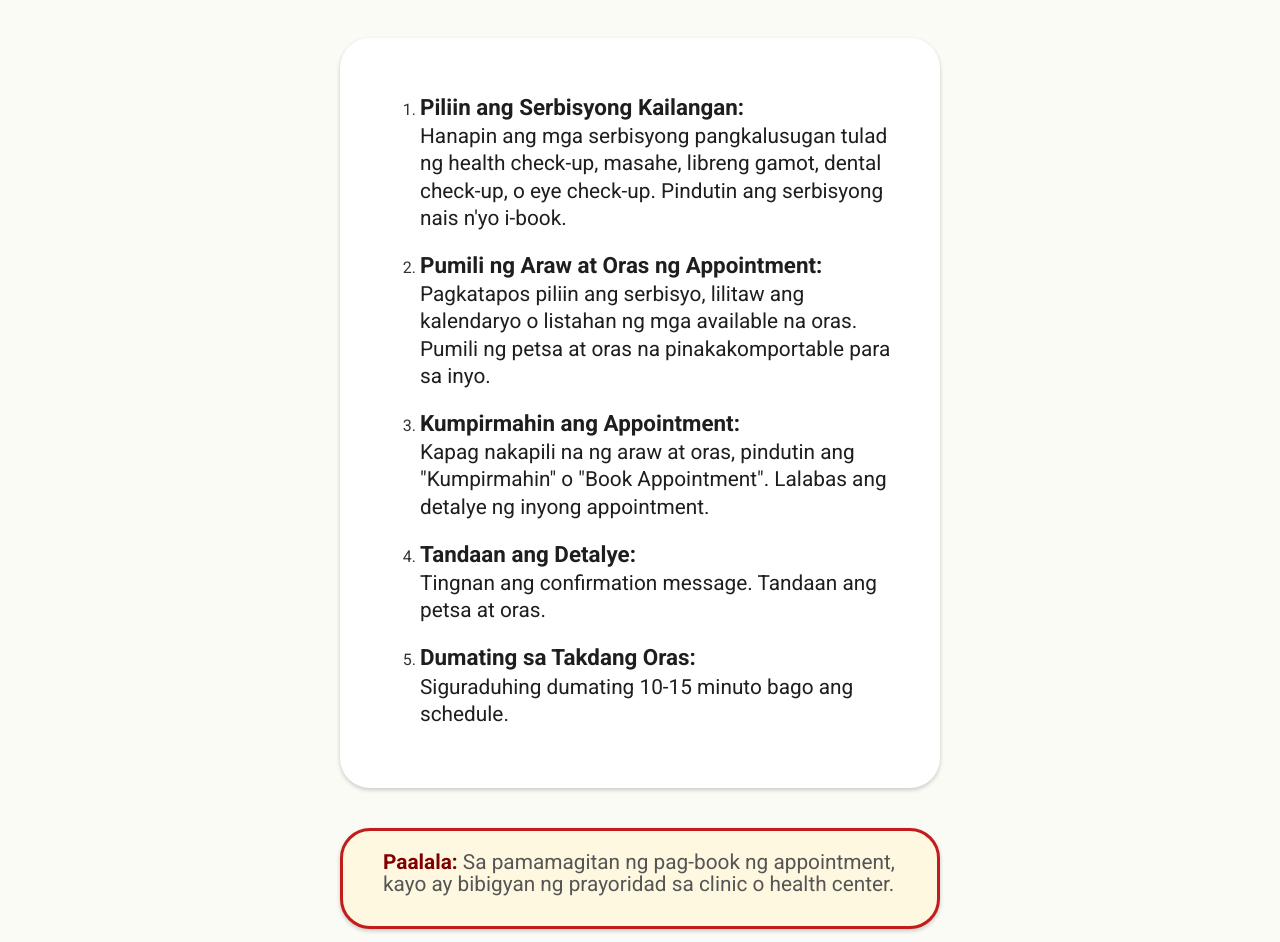
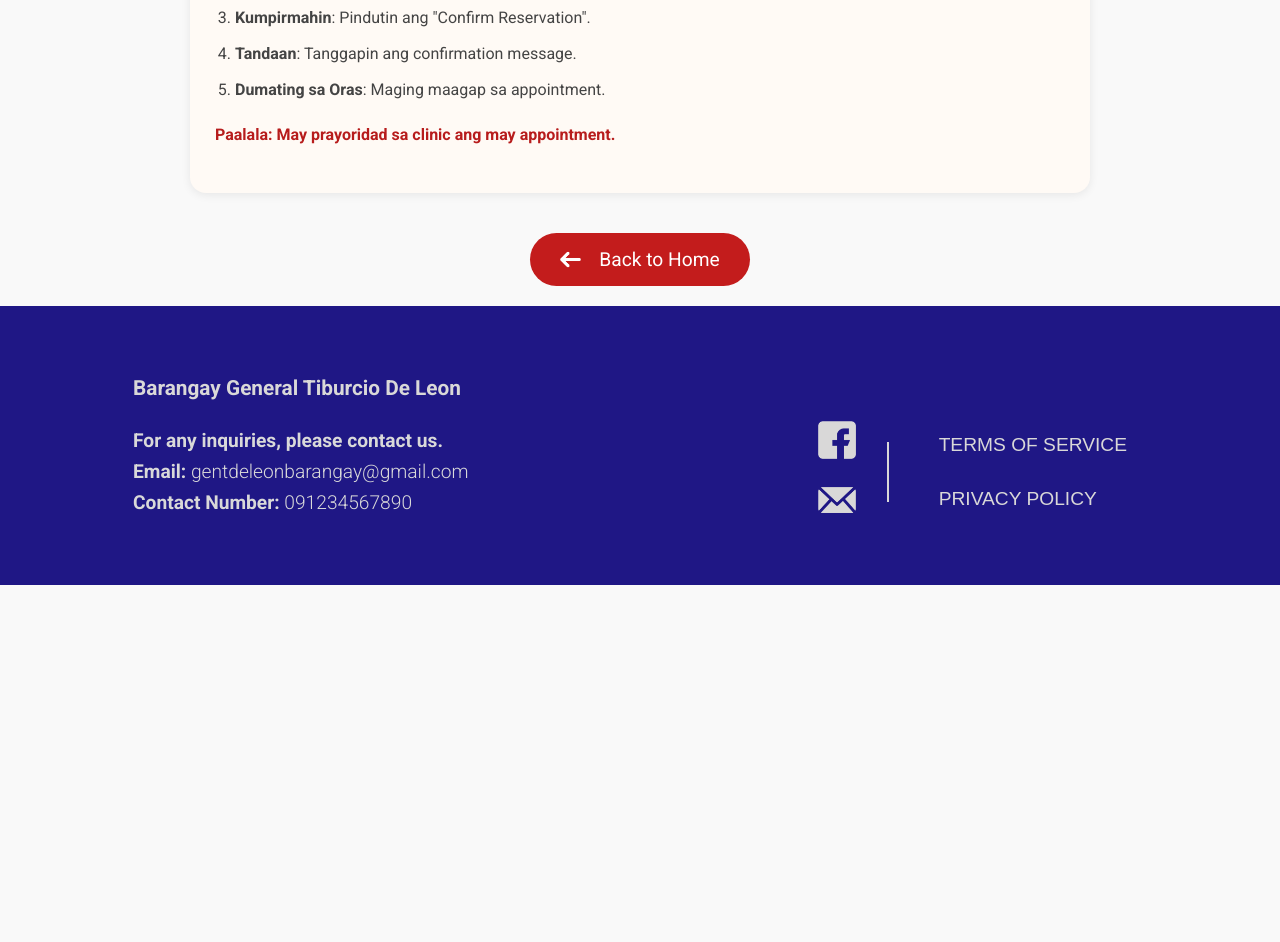
Before and after one commit to Gothboi26/SeniorWEb, a React (Create React App) app in the folder companion/: page /senior-care in a window 1280 px wide. Shown: the part 270-1212 px from the top of the page. After the commit the page ends 885 px from the top, so only its background shows below. Built offline with nearby package versions, Linux system fonts and the light colour scheme.

Commit message:
update the ui

```diff
--- a/companion/src/SeniorCare.css
+++ b/companion/src/SeniorCare.css
@@ -1,280 +1,265 @@
-/* Main Senior Care Button */
-.homepage-senior-care-button {
-  background-color: #800000; /* Maroon background */
-  color: white; /* White text */
-  border: none;
-  border-radius: 8px;
-  padding: 10px 15px;
-  font-size: 16px;
-  cursor: pointer;
-  transition: background-color 0.3s ease, transform 0.2s ease;
+/* Main container */
+.senior-care-container {
   font-family: "Roboto", sans-serif;
-  display: inline-flex;
-  align-items: center;
-  justify-content: center;
-  gap: 8px; /* Space between icon and text */
-  position: relative; /* Make button the reference point for absolute positioning */
+  background-color: #f9f9f9;
+  min-height: 100vh;
+  padding-bottom: 30px;
 }
 
-.senior-care-button:hover {
-  background-color: #a00000; /* Darker maroon on hover */
-}
-
-/* Senior Care Container */
-.senior-care-container {
-  background: #fbfbf6;
-  padding: 0;
-  margin: 0;
-  border-radius: 8px;
-  font-family: "Roboto", sans-serif;
-  max-width: 100%;
-  color: #333;
-}
-
-/* Senior Title Container */
+/* Title Section */
 .senior-title-container {
-  width: 100%;
-  height: 80px;
-  display: flex;
-  align-items: center;
-  justify-content: center;
-  background-color: #ffffff;
-  box-shadow: 0px 4px 6px rgba(0, 0, 0, 0.2); /* Added drop shadow */
+  text-align: center;
+  background-color: #fff;
+  padding: 20px;
+  box-shadow: 0 4px 6px rgba(0, 0, 0, 0.1);
 }
 
 .senior-title {
   font-size: 2rem;
+  color: #800000;
+  margin: 0;
+}
+
+/* Instruction Section */
+.senior-details-container {
+  max-width: 900px;
+  margin: 30px auto;
+  padding: 25px;
+  background: #fffaf5;
+  border-radius: 16px;
+  box-shadow: 0 2px 10px rgba(0, 0, 0, 0.08);
+  line-height: 1.6;
+}
+
+.instruction-list {
+  margin-top: 10px;
+  padding-left: 20px;
+  list-style-type: decimal;
+  color: #444;
+}
+
+.instruction-list li {
+  margin-bottom: 10px;
+}
+
+.senior-paalala {
+  margin-top: 20px;
   font-weight: bold;
   color: #b71c1c;
-  margin: 0; /* Removes extra spacing */
-  text-align: center; /* Center text within the element */
 }
 
-/* Senior Details Container */
-.senior-details-container {
-  padding: 20px;
-  margin: 40px 20rem;
-  background-color: #fbfbf6;
-}
-
-.senior-title-p {
-  color: #fcfcfc;
-  background-color: #c31c1c;
-  font-family: "Roboto", sans-serif;
-  border-radius: 50px;
-  font-size: 1.4rem;
-  font-weight: 600;
-  justify-content: center;
-  align-items: center;
-  padding: 25px 40px;
+/* Button Wrapper & Container */
+.button-wrapper {
+  max-width: 800px;
+  margin: 0 auto;
   text-align: center;
 }
 
-/* Instructions Container */
-.instruction-container {
-  margin-top: 40px;
+.button-container {
+  display: flex;
+  justify-content: center;
+  gap: 15px;
+  flex-wrap: wrap;
+  margin: 30px 0;
 }
 
-/* Instruction List */
-.instruction-desc {
-  text-align: justify; /* Justifies the text */
-  padding: 40px 40px;
-  list-style: none;
-  max-width: 100%; /* Optional: Set a max width for better readability */
-  background-color: #ffffff;
-  border-radius: 30px;
-  box-shadow: 0px 2px 4px rgba(0, 0, 0, 0.2);
-  line-height: 1.7rem;
+/* Buttons */
+.secondary-button {
+  background-color: #800000;
+  color: #fff;
+  border: none;
+  padding: 12px 24px;
+  border-radius: 10px;
+  font-size: 1rem;
+  cursor: pointer;
+  transition: background 0.3s ease;
+  min-width: 180px;
+  box-shadow: 0 3px 6px rgba(0, 0, 0, 0.15);
 }
 
-.instruction-list li {
-  margin-bottom: 20px;
-  text-align: justify; /* Ensures the content of each list item is justified */
-  position: relative; /* Positioning for the number */
+.secondary-button:hover {
+  background-color: #a00000;
 }
 
-.instruction-list p {
-  font-size: 1.3rem;
-  font-weight: 400;
-  color: #1e1e1e;
+.gray-button {
+  background-color: #ccc;
+  color: #333;
 }
 
-.instruction-list strong {
-  font-size: 1.4rem; /* Adjust the size as needed */
-  color: #1e1e1e; /* Set your desired font color */
+.gray-button:hover {
+  background-color: #bbb;
 }
-.instruction-list li::before {
-  position: absolute;
-  left: -30px; /* Position the number to the left of the text */
-  font-weight: bold;
+
+/* Modal Layout */
+.modal {
+  background: white;
+  padding: 30px;
+  max-width: 600px;
+  margin: auto;
+  border-radius: 16px;
+  box-shadow: 0 8px 20px rgba(0, 0, 0, 0.25);
+  overflow-y: auto;
+  max-height: 90vh;
+}
+
+.modal h2 {
+  text-align: center;
+  color: #800000;
+  margin-bottom: 20px;
+}
+
+/* Input Fields */
+.input-field {
+  display: block;
+  width: 100%;
+  padding: 12px;
+  margin: 10px 0 20px;
+  border-radius: 8px;
+  border: 1px solid #ccc;
+  font-size: 1rem;
+  box-sizing: border-box;
+}
+
+.input-field:focus {
+  border-color: #800000;
+  outline: none;
+  box-shadow: 0 0 0 2px rgba(128, 0, 0, 0.1);
+}
+
+/* Modal Buttons */
+.modal-buttons {
+  display: flex;
+  justify-content: center;
+  gap: 12px;
+  margin-top: 20px;
+  flex-wrap: wrap;
+}
+
+/* Appointments Table */
+.appointments-table {
+  width: 100%;
+  border-collapse: collapse;
+  margin-top: 15px;
+  font-size: 0.95rem;
+  background-color: #fff;
+  border-radius: 12px;
+  overflow: hidden;
+  box-shadow: 0 1px 6px rgba(0, 0, 0, 0.1);
+}
+
+.appointments-table th,
+.appointments-table td {
+  padding: 12px;
+  text-align: center;
+  border: 1px solid #eee;
+}
+
+.appointments-table th {
+  background-color: #800000;
+  color: white;
+  font-weight: 600;
+}
+
+.appointments-table tr:nth-child(even) {
+  background-color: #f9f9f9;
+}
+
+/* Responsive Design */
+@media (max-width: 768px) {
+  .senior-title {
+    font-size: 1.6rem;
+  }
+
+  .senior-details-container {
+    padding: 20px;
+    margin: 20px 10px;
+  }
+
+  .instruction-list {
+    padding-left: 15px;
+  }
+
+  .button-container {
+    flex-direction: column;
+    gap: 10px;
+  }
+
+  .secondary-button {
+    width: 100%;
+    max-width: 300px;
+  }
+
+  .modal {
+    width: 90%;
+    padding: 20px;
+  }
+
+  .appointments-table th,
+  .appointments-table td {
+    padding: 8px;
+    font-size: 0.9rem;
+  }
+}
+
+@media (max-width: 480px) {
+  .senior-title {
+    font-size: 1.4rem;
+  }
+
+  .modal h2 {
+    font-size: 1.2rem;
+  }
+
+  .input-field {
+    font-size: 0.95rem;
+  }
+
+  .appointments-table {
+    font-size: 0.85rem;
+  }
+}
+/* Appointments Table (Red Themed) */
+.appointments-table {
+  width: 100%;
+  border-collapse: collapse;
+  margin-top: 15px;
+  font-size: 0.95rem;
+  background-color: #fff;
+  border-radius: 12px;
+  overflow: hidden;
+  box-shadow: 0 2px 10px rgba(0, 0, 0, 0.1);
+  border: 2px solid #b71c1c;
+}
+
+.appointments-table th,
+.appointments-table td {
+  padding: 12px;
+  text-align: center;
+  border: 1px solid #e0b4b4;
+}
+
+.appointments-table th {
+  background-color: #b71c1c;
+  color: white;
+  font-weight: 600;
+}
+
+.appointments-table td {
   color: #800000;
 }
 
-.senior-paalala {
-  margin: 40px 0;
+.appointments-table tr:nth-child(even) {
+  background-color: #fff5f5;
+}
+/* Fix modal section headings */
+.modal h2,
+.modal h3 {
+  color: #b71c1c; /* Maroon / Red */
+  text-align: center;
+  margin-bottom: 15px;
 }
 
-.senior-p {
-  font-size: 1.3rem;
-  font-weight: 400;
-  padding: 20px 40px 30px;
-  background-color: #fff8e1;
-  border: 3px solid #c31c1c;
-  border-radius: 30px;
-  line-height: 1.4rem;
-  box-shadow: 0px 2px 4px rgba(0, 0, 0, 0.2);
+/* Optional: Increase spacing between tables */
+.modal h3 {
+  margin-top: 30px;
 }
-
-.senior-p strong {
-  color: #800000; /* Highlight the "Paalala" in maroon */
-  font-weight: bold; /* Emphasize the title */
-}
-
-/* Button layout inside Senior Care page */
-.button-container {
-  display: flex;
-  flex-direction: column; /* Stack buttons vertically */
-  align-items: center; /* Center align the buttons */
-  gap: 20px; /* Add space between buttons */
-  margin-block: 20px;
-}
-
-/* Back to Home Link */
-.back-link {
-  text-decoration: none;
-  color: #800000;
-  font-size: 14px;
-  display: block; /* Ensure it behaves like a block element */
-  text-align: center; /* Center the text */
-  margin: 20px auto; /* Add vertical spacing and center horizontally */
-}
-
-.back-link:hover {
-  text-decoration: underline;
-}
-
-/* Buttons inside the Senior Care page */
-.secondary-button {
-  background-color: #800000; /* Button background */
-  color: #f8f8f8; /* Button text color */
-  border: 2px solid #800000; /* Border color */
-  border-radius: 10px; /* Slightly larger border radius for a softer look */
-  padding: 20px 10px; /* Increased padding for vertical size */
-  width: 250px; /* Fixed width for all buttons */
-  font-size: 16px; /* Font size */
-  font-weight: bold; /* Makes the text stand out */
-  cursor: pointer; /* Pointer cursor on hover */
-  text-align: center; /* Centers the text inside the button */
-  transition: background-color 0.3s ease, color 0.3s ease, transform 0.2s ease;
-  font-family: "Roboto", sans-serif;
-}
-
-.secondary-button:hover {
-  background-color: #ebebeb; /* Light gray on hover */
-  color: #800000; /* Maroon text on hover */
-  transform: scale(1.05); /* Slight zoom effect on hover */
-}
-
-/* Modal container styling */
-.modal {
-  padding: 25px;
-  border-radius: 8px;
-  background-color: #ffffff;
-  max-width: 400px;
-  width: 100%;
-  margin: auto;
-  box-shadow: 0px 4px 8px rgba(0, 0, 0, 0.2);
-  display: flex;
-  flex-direction: column;
-  align-items: center;
-  gap: 10px;
-}
-
-/* Styling for service, date, and time selects */
-.service-select,
-.date-input,
-.time-select {
-  width: 100%;
-  padding: 10px;
-  margin: 10px 0;
-  border: 1px solid #ccc;
-  border-radius: 8px;
-}
-/* ----- Responsive Design for Tablets (max-width: 768px) ----- */
-@media only screen and (max-width: 768px) {
-  /* Adjust button styles for smaller screens */
-  .homepage-senior-care-button {
-    padding: 8px 12px;
-    font-size: 14px;
-    gap: 5px; /* Reduce space between icon and text */
-  }
-
-  /* Adjust heading and text sizes */
-  h2 {
-    font-size: 16px;
-    margin-bottom: 1px;
-  }
-
-  h4 {
-    font-size: 13px;
-  }
-
-  .instruction-list p,
-  strong {
-    font-size: 13px;
-    margin: 15px;
-  }
-
-  /* Modify note container */
-  .note {
-    padding: 10px 15px;
-    font-size: 14px;
-    max-width: 90%; /* Make it responsive */
-  }
-
-  /* Modify button container */
-  .button-container {
-    gap: 15px;
-    margin-block: 15px;
-  }
-
-  /* Modify secondary button */
-  .secondary-button {
-    padding: 15px 8px;
-    width: 200px; /* Reduce width */
-    font-size: 14px;
-  }
-
-  /* Adjust instruction list */
-  .instruction-list {
-    max-width: 90%;
-  }
-
-  .instruction-list li {
-    font-size: 14px;
-    margin-bottom: 15px;
-  }
-
-  .instruction-list li::before {
-    left: 0;
-  }
-
-  /* Modify modal for smaller screens */
-  .modal {
-    max-width: 90%;
-    padding: 20px;
-  }
-
-  /* Adjust input fields */
-  .service-select,
-  .date-input,
-  .time-select {
-    padding: 8px;
-    font-size: 14px;
-  }
-
-  /* Back to Home link adjustments */
-  .back-link {
-    font-size: 12px;
-  }
-}
--- a/companion/src/SeniorCare.js
+++ b/companion/src/SeniorCare.js
@@ -16,12 +16,13 @@ const excludedDays = {
 const SeniorCare = ({ role, handleLogout }) => {
   const [modalIsOpen, setModalIsOpen] = useState(false);
   const [modalContent, setModalContent] = useState("");
-
   const [selectedService, setSelectedService] = useState("");
   const [selectedDate, setSelectedDate] = useState("");
   const [availableTimes, setAvailableTimes] = useState([]);
   const [selectedTime, setSelectedTime] = useState("");
-  const [reservedSlots, setReservedSlots] = useState([]);
+
+  const [pastAppointments, setPastAppointments] = useState([]);
+  const [upcomingAppointments, setUpcomingAppointments] = useState([]);
 
   const services = [
     "Health Check-up",
@@ -39,19 +40,49 @@ const SeniorCare = ({ role, handleLogout }) => {
     "Eye Check-up": ["9:30 AM - 11:30 AM", "1:30 PM - 4:30 PM"],
   };
 
-  // Handle date selection
+  useEffect(() => {
+    const fetchAppointments = async () => {
+      try {
+        const response = await fetch("http://localhost/php/appointments.php", {
+          method: "GET",
+          credentials: "include",
+        });
+        const data = await response.json();
+
+        const today = new Date().toISOString().split("T")[0];
+        const upcoming = [];
+        const past = [];
+
+        data.forEach((slot) => {
+          if (slot.date >= today) {
+            upcoming.push(slot);
+          } else {
+            past.push(slot);
+          }
+        });
+
+        setUpcomingAppointments(upcoming);
+        setPastAppointments(past);
+      } catch (error) {
+        console.error("Error loading appointments:", error);
+      }
+    };
+
+    if (role === "client") fetchAppointments();
+  }, [role]);
+
   const handleDateChange = (e) => {
     const dateValue = e.target.value;
     const selectedDay = new Date(dateValue).getDay();
 
     if (selectedDay === 0 || selectedDay === 6) {
-      alert("Weekends (Saturday and Sunday) are not allowed. Please select a weekday.");
+      alert("Weekends are not allowed.");
       setSelectedDate("");
       return;
     }
 
     if (excludedDays[selectedService]?.includes(selectedDay)) {
-      alert(`The selected service is not available on this day. Please choose another date.`);
+      alert("This service is not available on the selected day.");
       setSelectedDate("");
       return;
     }
@@ -59,35 +90,14 @@ const SeniorCare = ({ role, handleLogout }) => {
     setSelectedDate(dateValue);
   };
 
-  // Fetch reserved appointments
-  useEffect(() => {
-    const fetchReservedSlots = async () => {
-      try {
-        const response = await fetch("http://localhost/php/appointments.php", {
-          method: "GET",
-          credentials: "include",
-        });
-        const data = await response.json();
-        setReservedSlots(data);
-      } catch (error) {
-        console.error("Error fetching reserved slots:", error);
-      }
-    };
-
-    if (role === "client") {
-      fetchReservedSlots();
-    }
-  }, [role]);
-
-  // Handle service selection
   const handleServiceChange = (e) => {
     const service = e.target.value;
     setSelectedService(service);
     setAvailableTimes(times[service] || []);
   };
 
-  const openModal = (contentType) => {
-    setModalContent(contentType);
+  const openModal = (type) => {
+    setModalContent(type);
     setModalIsOpen(true);
   };
 
@@ -99,7 +109,6 @@ const SeniorCare = ({ role, handleLogout }) => {
     setSelectedTime("");
   };
 
-  // Reservation handler
   const handleReservation = async () => {
     const newReservation = {
       service: selectedService,
@@ -112,30 +121,26 @@ const SeniorCare = ({ role, handleLogout }) => {
       const response = await fetch("http://localhost/php/appointments.php", {
         method: "POST",
         credentials: "include",
-        headers: {
-          "Content-Type": "application/json",
-        },
+        headers: { "Content-Type": "application/json" },
         body: JSON.stringify(newReservation),
       });
 
+      if (response.ok) {
+        alert("Your reservation has been submitted.");
+        closeModal();
+      } else {
         const data = await response.json();
-
-      if (response.ok) {
-        setReservedSlots([...reservedSlots, newReservation]);
-        alert("Your reservation is confirmed. It is pending approval.");
-      } else {
-        console.error("Reservation failed:", data.error);
+        alert("Reservation failed: " + (data.error || "Unknown error"));
       }
     } catch (error) {
-      console.error("Error making reservation:", error);
+      console.error("Reservation error:", error);
     }
-
-    closeModal();
   };
 
   return (
     <div className="senior-care-container">
       <Navbar role={role} handleLogout={handleLogout} />
+
       <div className="senior-title-container">
         <h1 className="senior-title">Senior Care</h1>
       </div>
@@ -144,121 +149,113 @@ const SeniorCare = ({ role, handleLogout }) => {
         <p className="senior-title-p">
           Mga Hakbang sa Pag-book ng Appointment Gamit ang Aplikasyon para sa Serbisyong Pangkalusugan at Iba Pa para sa mga Nakatatanda
         </p>
-
-        <div className="instruction-container">
-          <div className="instruction-desc">
         <ol className="instruction-list">
-              <li>
-                <strong>Piliin ang Serbisyong Kailangan:</strong>
-                <p>Hanapin ang mga serbisyong pangkalusugan tulad ng health check-up, masahe, libreng gamot, dental check-up, o eye check-up. Pindutin ang serbisyong nais n'yo i-book.</p>
-              </li>
-              <li>
-                <strong>Pumili ng Araw at Oras ng Appointment:</strong>
-                <p>Pagkatapos piliin ang serbisyo, lilitaw ang kalendaryo o listahan ng mga available na oras. Pumili ng petsa at oras na pinakakomportable para sa inyo.</p>
-              </li>
-              <li>
-                <strong>Kumpirmahin ang Appointment:</strong>
-                <p>Kapag nakapili na ng araw at oras, pindutin ang "Kumpirmahin" o "Book Appointment". Lalabas ang detalye ng inyong appointment.</p>
-              </li>
-              <li>
-                <strong>Tandaan ang Detalye:</strong>
-                <p>Tingnan ang confirmation message. Tandaan ang petsa at oras.</p>
-              </li>
-              <li>
-                <strong>Dumating sa Takdang Oras:</strong>
-                <p>Siguraduhing dumating 10-15 minuto bago ang schedule.</p>
-              </li>
+          <li><strong>Piliin ang Serbisyo</strong>: Hanapin ang serbisyong kailangan.</li>
+          <li><strong>Pumili ng Araw at Oras</strong>: Pumili ng available schedule.</li>
+          <li><strong>Kumpirmahin</strong>: Pindutin ang "Confirm Reservation".</li>
+          <li><strong>Tandaan</strong>: Tanggapin ang confirmation message.</li>
+          <li><strong>Dumating sa Oras</strong>: Maging maagap sa appointment.</li>
         </ol>
-          </div>
-        </div>
-
-        <div className="senior-paalala">
-          <p className="senior-p">
-            <strong>Paalala: </strong>Sa pamamagitan ng pag-book ng appointment, kayo ay bibigyan ng prayoridad sa clinic o health center.
-          </p>
-        </div>
+        <p className="senior-paalala"><strong>Paalala:</strong> May prayoridad sa clinic ang may appointment.</p>
       </div>
 
       {role === "client" && (
+        <div className="button-wrapper">
           <div className="button-container">
-          <button className="secondary-button" onClick={() => openModal("reserveSlot")}>
-            Reserve a Slot
-          </button>
-          <button className="secondary-button" onClick={() => openModal("editInfo")}>
-            Edit Information
-          </button>
-          <button className="secondary-button" onClick={() => openModal("viewReservedSlot")}>
-            View Reserved Slot
-          </button>
+            <button className="secondary-button" onClick={() => openModal("reserveSlot")}>Reserve a Slot</button>
+            <button className="secondary-button" onClick={() => openModal("viewReservedSlot")}>View Reserved Slots</button>
+          </div>
         </div>
       )}
 
-      <Modal
-        isOpen={modalIsOpen}
-        onRequestClose={closeModal}
-        contentLabel="Reservation Modal"
-        className="modal"
-      >
-        <h2>
-          {modalContent === "reserveSlot" && "Reserve a Slot"}
-          {modalContent === "viewReservedSlot" && "Your Reserved Slots"}
-          {modalContent === "editInfo" && "Edit Information"}
-        </h2>
+      <Modal isOpen={modalIsOpen} onRequestClose={closeModal} className="modal">
+        <h2>{modalContent === "reserveSlot" ? "Reserve a Slot" : "Your Appointments"}</h2>
 
         {modalContent === "reserveSlot" && (
-          <div>
-            <label htmlFor="service">Choose a service:</label>
-            <select id="service" value={selectedService} onChange={handleServiceChange} className="service-select">
+          <>
+            <label>Choose a service:</label>
+            <select value={selectedService} onChange={handleServiceChange} className="input-field">
               <option value="">Select a service</option>
               {services.map((service, idx) => (
                 <option key={idx} value={service}>{service}</option>
               ))}
             </select>
 
-            <label htmlFor="date">Choose a date:</label>
-            <input type="date" id="date" value={selectedDate} onChange={handleDateChange} className="date-input" disabled={!selectedService} />
+            <label>Choose a date:</label>
+            <input type="date" value={selectedDate} onChange={handleDateChange} className="input-field" disabled={!selectedService} />
 
-            <label htmlFor="time">Choose a time:</label>
-            <select id="time" value={selectedTime} onChange={(e) => setSelectedTime(e.target.value)} className="time-select" disabled={!selectedService || !selectedDate}>
+            <label>Choose a time:</label>
+            <select value={selectedTime} onChange={(e) => setSelectedTime(e.target.value)} className="input-field" disabled={!selectedDate}>
               <option value="">Select a time</option>
               {availableTimes.map((time, idx) => (
                 <option key={idx} value={time}>{time}</option>
               ))}
             </select>
 
-            <button onClick={handleReservation} className="secondary-button" disabled={!selectedService || !selectedDate || !selectedTime}>
+            <div className="modal-buttons">
+              <button
+                onClick={handleReservation}
+                className="secondary-button"
+                disabled={!selectedService || !selectedDate || !selectedTime}
+              >
                 Confirm Reservation
               </button>
+              <button onClick={closeModal} className="secondary-button gray-button">Close</button>
             </div>
+          </>
         )}
 
         {modalContent === "viewReservedSlot" && (
-          <div>
-            {reservedSlots.length > 0 ? (
-              <ul>
-                {reservedSlots.map((slot, index) => (
-                  <li key={index}>
-                    <p><strong>Service:</strong> {slot.service}</p>
-                    <p><strong>Date:</strong> {slot.date}</p>
-                    <p><strong>Time:</strong> {slot.time}</p>
-                    <p><strong>Status:</strong> {slot.status || "Pending Approval"}</p>
-                    <hr />
-                  </li>
+          <>
+            <h3>Upcoming Appointments</h3>
+            {upcomingAppointments.length > 0 ? (
+              <table className="appointments-table">
+                <thead>
+                  <tr>
+                    <th>Service</th>
+                    <th>Date</th>
+                    <th>Time</th>
+                    <th>Status</th>
+                  </tr>
+                </thead>
+                <tbody>
+                  {upcomingAppointments.map((slot, i) => (
+                    <tr key={i}>
+                      <td>{slot.service}</td>
+                      <td>{slot.date}</td>
+                      <td>{slot.time}</td>
+                      <td>{slot.status}</td>
+                    </tr>
                   ))}
-              </ul>
-            ) : (
-              <p>No reserved slots found.</p>
+                </tbody>
+              </table>
+            ) : <p>No upcoming appointments.</p>}
+
+            <h3 style={{ marginTop: "20px" }}>Past Appointments</h3>
+            {pastAppointments.length > 0 ? (
+              <table className="appointments-table">
+                <thead>
+                  <tr>
+                    <th>Service</th>
+                    <th>Date</th>
+                    <th>Time</th>
+                    <th>Status</th>
+                  </tr>
+                </thead>
+                <tbody>
+                  {pastAppointments.map((slot, i) => (
+                    <tr key={i}>
+                      <td>{slot.service}</td>
+                      <td>{slot.date}</td>
+                      <td>{slot.time}</td>
+                      <td>{slot.status}</td>
+                    </tr>
+                  ))}
+                </tbody>
+              </table>
+            ) : <p>No past appointments.</p>}
+          </>
         )}
-          </div>
-        )}
-
-        {modalContent === "editInfo" && (
-          <div>
-            <p>Here you can edit your personal information.</p>
-          </div>
-        )}
-
-        <button onClick={closeModal}>Close</button>
       </Modal>
 
       <BackToHome role={role} />
```
Lines whose indentation alone changed are shown as unchanged.
